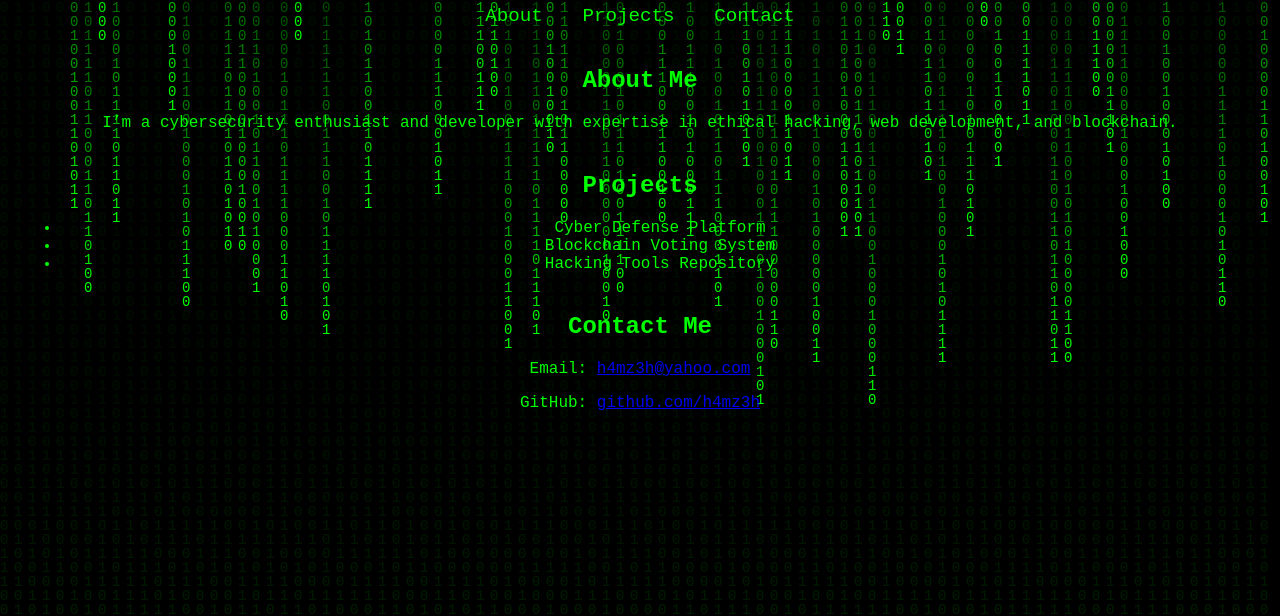
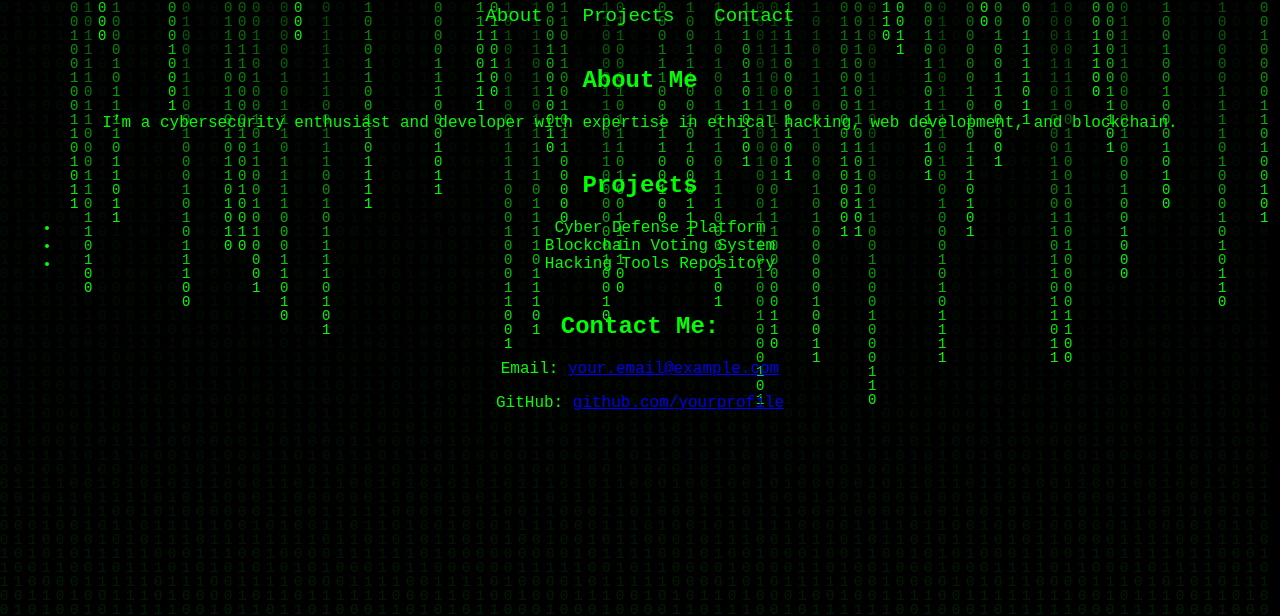
Before and after one commit to h4mz3h/h4mz3h.github.io, a plain HTML site: page index.html in a window 1280 px wide. Shown: the part 184-800 px from the top of the page. Drawn offline with Linux system fonts and the light colour scheme.

Commit message:
Update index.html

```diff
--- a/index.html
+++ b/index.html
@@ -33,9 +33,9 @@
             </ul>
         </section>
         <section id="contact">
-            <h2>Contact Me</h2>
-            <p>Email: <a href="h4mz3h@yahoo.com">h4mz3h@yahoo.com</a></p>
-            <p>GitHub: <a href="https://github.com/h4mz3h" target="_blank">github.com/h4mz3h</a></p>
+            <h2>Contact Me:</h2>
+            <p>Email: <a href="mailto:h4mz3h@yahoo.com">your.email@example.com</a></p>
+            <p>GitHub: <a href="https://github.com/h4mz3h" target="_blank">github.com/yourprofile</a></p>
         </section>
     </div>
     <script src="script.js"></script>
```
